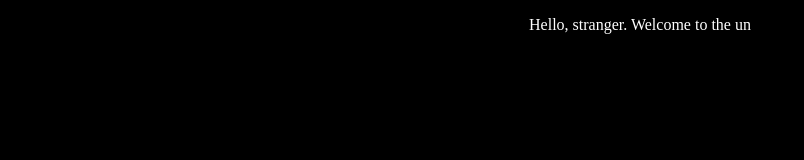
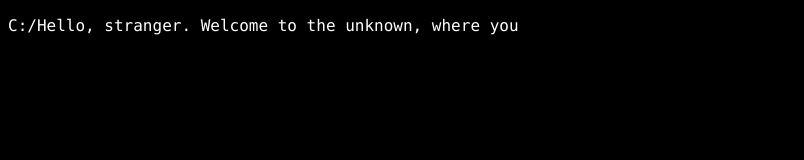
Before and after one commit to arBalasquide/arBalasquide.github.io, a plain HTML site: page 1337/index.html in a window 1280 px wide. Shown: the whole page, without its empty margins (0-804 px from the left). Drawn offline with Linux system fonts and the light colour scheme.

Commit message:
Changed font and made typing faster

```diff
--- a/1337/index.html
+++ b/1337/index.html
@@ -7,7 +7,7 @@
 		<link rel="stylesheet" href="style.css">
 	</head>
 	<body>
-		<p id="message"></p>
+		<p id="message">C:/ </p>
 	</body>
 	<script src="main.js"></script>
 </html>
--- a/1337/main.js
+++ b/1337/main.js
@@ -1,8 +1,10 @@
-var message =  "Hello, stranger. Welcome to the unknown.";
+var message =  "Hello, stranger. Welcome to the unknown, where you will find nothing.";
 
 var hold = "";
 var count = 0;
 var arrayMessage = message.split('');
+
+var c = "C:/"
 
 function typeMessage() {
 
@@ -10,11 +12,11 @@ function typeMessage() {
 	var res = hold.concat(temp);
 	hold = res;
 
-	document.getElementById('message').innerHTML = res;
+	document.getElementById('message').innerHTML = c.concat(res);
 
 	count++;
 
-	if(count < arrayMessage.length)setTimeout(typeMessage, 150);
+	if(count < arrayMessage.length)setTimeout(typeMessage, 100);
 }
 
 window.onload(typeMessage());
--- a/1337/style.css
+++ b/1337/style.css
@@ -1,7 +1,8 @@
 body {
 
+	position:relative;
 	background-color: black;
 	color: white;
-	text-align: center;
+	font-family: "Lucida Sans Typewriter", "Lucida Console", Monaco, "Bitstream Vera Sans Mono", monospace;
 
 }
```
